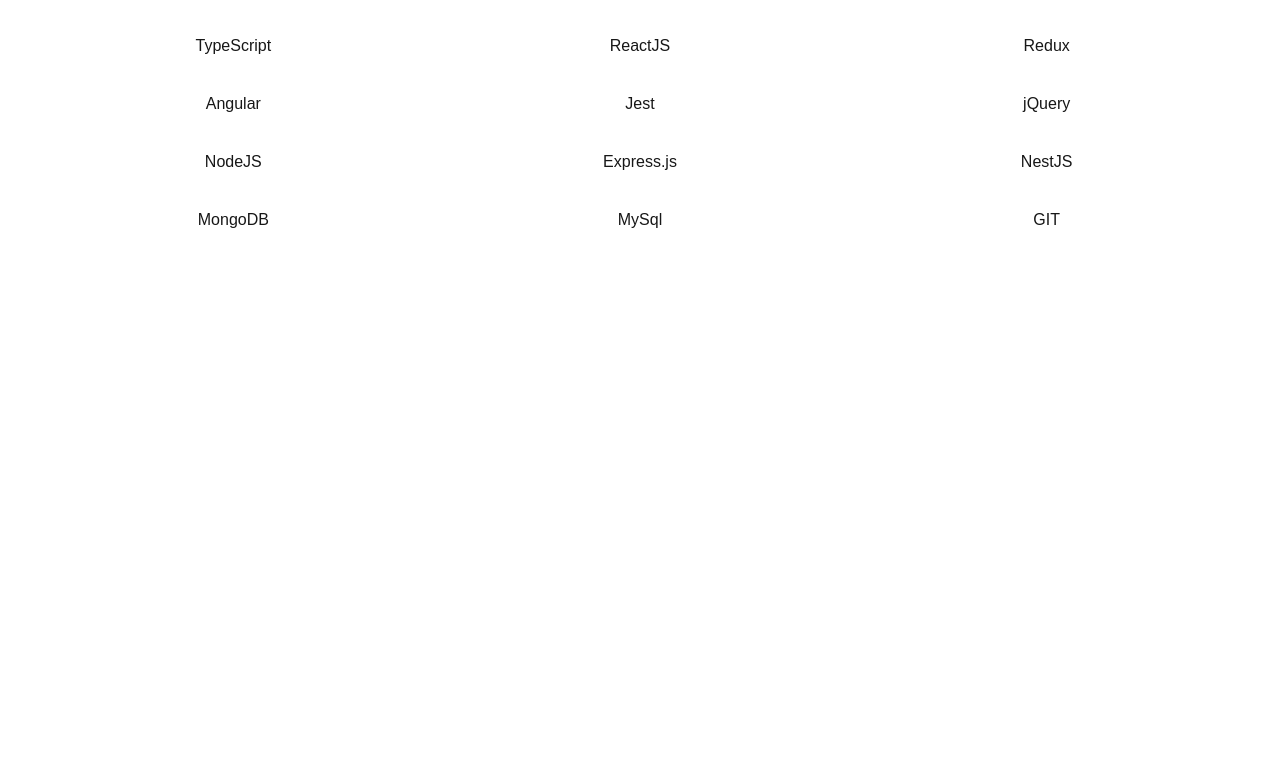
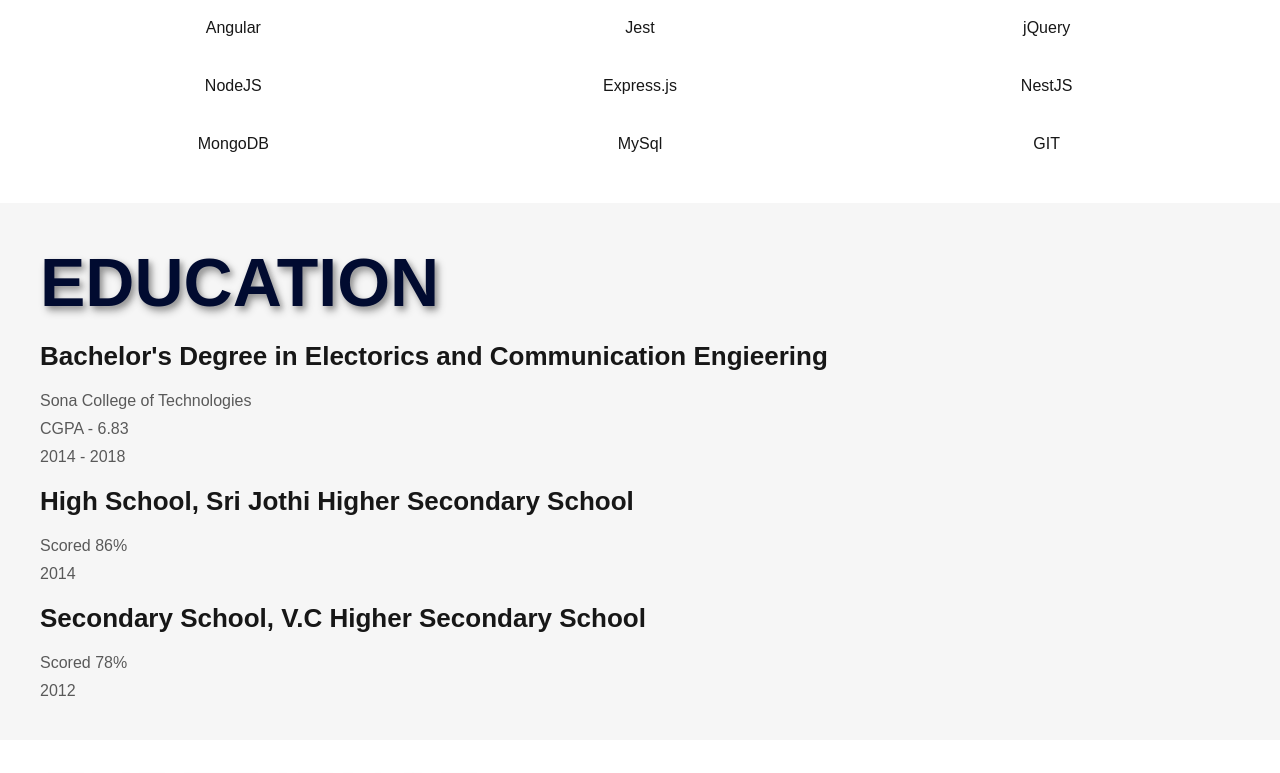
Before and after one commit to Hariprakashslm/portfolio, a Next.js app: page / in a window 1280 px wide. Shown: the part 2000-2773 px from the top of the page. Before the commit the page ends 2279 px from the top, so only its background shows below. Built offline with nearby package versions, Linux system fonts and the light colour scheme.

Commit message:
Education & Experinace added

```diff
--- /dev/null
+++ b/components/education/index.tsx
@@ -0,0 +1,51 @@
+import styled from "styled-components";
+import Title from "../title";
+
+const ContentSection = styled.div`
+  padding: 20px;
+  background-color: #f6f6f6;
+`;
+const ContentItem = styled.div`
+  margin: 20px;
+`;
+const Content = styled.div`
+  margin-bottom: 10px;
+  opacity: 0.7;
+`;
+const SubTitle = styled.h4`
+  margin-bottom: 20px;
+  font-size: 26px;
+`;
+const data = [
+  {
+    title: "Bachelor's Degree in Electorics and Communication Engieering",
+    contents: ["Sona College of Technologies", "CGPA - 6.83", "2014 - 2018"],
+  },
+  {
+    title: "High School, Sri Jothi Higher Secondary School",
+    contents: ["Scored 86%", "2014"],
+  },
+  {
+    title: "Secondary School, V.C  Higher Secondary School",
+    contents: ["Scored 78%", "2012"],
+  },
+];
+
+const Education = () => {
+  return (
+    <ContentSection>
+      <Title>Education</Title>
+      {data.map((currentData, index) => {
+        return (
+          <ContentItem key={index}>
+            <SubTitle>{currentData.title}</SubTitle>
+            {currentData.contents.map((conent, index) => {
+              return <Content key={index}>{conent}</Content>;
+            })}
+          </ContentItem>
+        );
+      })}
+    </ContentSection>
+  );
+};
+export default Education;
--- /dev/null
+++ b/components/experiance/index.tsx
@@ -0,0 +1,99 @@
+import styled from "styled-components";
+import Title from "../title";
+
+const ContentSection = styled.div`
+  margin: 20px;
+`;
+const ContentItem = styled.div`
+  margin: 20px;
+`;
+
+const ContentList = styled.ul`
+  margin-left: 40px;
+`;
+
+const ContentListItem = styled.li`
+  margin-bottom: 10px;
+  opacity: 0.7;
+`;
+const SubTitle = styled.h4`
+  margin-bottom: 20px;
+  font-size: 26px;
+`;
+
+const RoleTitle = styled.h6`
+  margin-bottom: 20px;
+  font-size: 20px;
+  color: blue;
+`;
+
+const Duration = styled.span`
+  font-weight: 600;
+  color: #000;
+`;
+const data = [
+  {
+    company: "Advanced Millennium Technologies Pvt. Ltd",
+    location: "Bangalore, KA",
+    role: "Senior Software Engineer",
+    duration: "December 2021 - Present",
+    rolesAndResp: [
+      "Facilitated client meetings to collect project requirements and relayed them clearly to the",
+      "development team, ensuring accurate and efficient implementation ",
+      "Develop the reusable responsive UI components using ReactJS/Angular and Storybook.",
+      "Create the REST APIs and integrate them into the ReactJS Applications.",
+      "Maintain and add new Modules to the existing App",
+      "Participating in code review",
+    ],
+  },
+  {
+    company: "App Innovation Technologies",
+    location: "Coimbatore, TN",
+    role: "PHP Developer",
+    duration: "July 2020 - November 2021 1.5 Year",
+    rolesAndResp: [
+      "Creating applications from scratch to end",
+      "Handling multiple project development",
+      "Develop project concepts and maintain optimal workflow.",
+      "Develop and make a change in existing projects based on client requirements.",
+      "Built the Carryout quality assurance tests to discover errors and optimize usability",
+    ],
+  },
+  {
+    company: "GR Systems",
+    location: "Coimbatore, TN",
+    role: "Software Engineer",
+    duration: "May 2019 - June 2020 1 Year",
+    rolesAndResp: [
+      "RESTful APIs that served data to our JavaScript front-end based on dynamically chosen user inputs",
+      "Built the front-end logic with JavaScript frameworks ReactJS, and Angular. ",
+      "Optimize and bug fixes in an existing project",
+      "Develop the project from scratch and implement the business logic",
+    ],
+  },
+];
+
+const Experinace = () => {
+  return (
+    <ContentSection>
+      <Title>Experience</Title>
+      {data.map((currentData, index) => {
+        return (
+          <ContentItem key={index}>
+            <SubTitle>{currentData.role}</SubTitle>
+            <RoleTitle>
+              {currentData.company}, {currentData.location} -{" "}
+              <Duration>{currentData.duration}</Duration>
+            </RoleTitle>
+            <ContentList>
+              {currentData.rolesAndResp.map((conent, index) => {
+                return <ContentListItem key={index}>{conent}</ContentListItem>;
+              })}
+            </ContentList>
+          </ContentItem>
+        );
+      })}
+    </ContentSection>
+  );
+};
+export default Experinace;
--- a/components/header/index.tsx
+++ b/components/header/index.tsx
@@ -4,6 +4,11 @@
 
 const HeaderSection = styled.header`
   padding: 34px;
+  position: fixed;
+  background-color: #fff;
+  width: 100%;
+  z-index: 1000;
+  border-bottom: 1px solid #a39797;
 `;
 const HeaderDivider = styled.div`
   display: flex;
@@ -18,8 +23,11 @@
   display: flex;
   gap: 60px;
   font-size: 20px;
+`;
+
+const HederMenuItem = styled.div`
   opacity: 0.7;
-  :hover {
+  &:hover {
     opacity: 1;
   }
 `;
@@ -33,9 +41,11 @@
         <HeaderMenu>
           {data.menu.map((menu, index) => {
             return (
-              <StyledLink href={menu.linkTo} key={index}>
-                {menu.name}
-              </StyledLink>
+              <HederMenuItem>
+                <StyledLink href={menu.linkTo} key={index}>
+                  {menu.name}
+                </StyledLink>
+              </HederMenuItem>
             );
           })}
         </HeaderMenu>
--- a/components/home/index.tsx
+++ b/components/home/index.tsx
@@ -1,6 +1,9 @@
 import styled from "styled-components";
 
-const BannerImage = styled.img``;
+const BannerImage = styled.img`
+  margin-top: 110px;
+  width: 100%;
+`;
 const Home = () => {
   return <BannerImage src={"/Hariprakash.png"} alt="Hariprakash" />;
 };
--- /dev/null
+++ b/components/title/index.tsx
@@ -0,0 +1,11 @@
+import styled from "styled-components";
+
+const Title = styled.h2`
+  font-size: 68px;
+  color: #010b30;
+  text-shadow: 3px 3px 5px rgba(0, 0, 0, 0.2), 3px 5px 9px rgba(0, 0, 0, 0.3);
+  margin: 20px;
+  text-transform: uppercase;
+`;
+
+export default Title;
--- a/src/app/page.tsx
+++ b/src/app/page.tsx
@@ -1,5 +1,7 @@
 "use client";
 import About from "../../components/about";
+import Experinace from "../../components/experiance";
+import Education from "../../components/education";
 import Header from "../../components/header";
 import Home from "../../components/home";
 import Skills from "../../components/skills";
@@ -12,6 +14,8 @@
       <Home />
       <About />
       <Skills />
+      <Education />
+      <Experinace />
     </>
   );
 }
```
